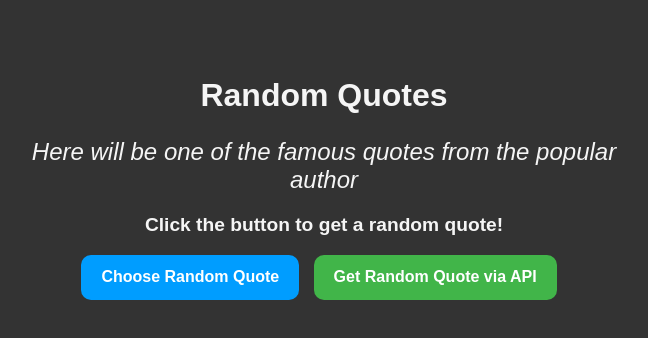
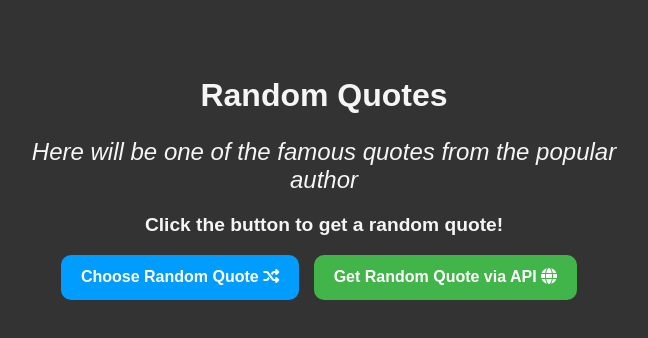
Before and after one commit to MykhailoShevchenko12/Random-quotes-oop, a plain HTML site: page index.html in a window 1280 px wide. Shown: the whole page, without its empty margins (316-964 px from the left). Drawn offline with Linux system fonts and the light colour scheme.

Commit message:
Add fa icons for generate buttons

```diff
--- a/index.html
+++ b/index.html
@@ -23,10 +23,11 @@
           Click the button to get a random quote!
         </p>
         <button id="random-quote-btn" class="btn btn-primary">
-          Choose Random Quote
+          Choose Random Quote <i class="fas fa-random"></i>
         </button>
         <button id="random-quote-api-btn" class="btn btn-secondary">
           Get Random Quote via API
+          <i class="fa fa-globe" aria-hidden="true"></i>
         </button>
         <!-- <i id="quote-favorite-btn" class="far fa-star star-icon"></i> -->
       </div>
```
